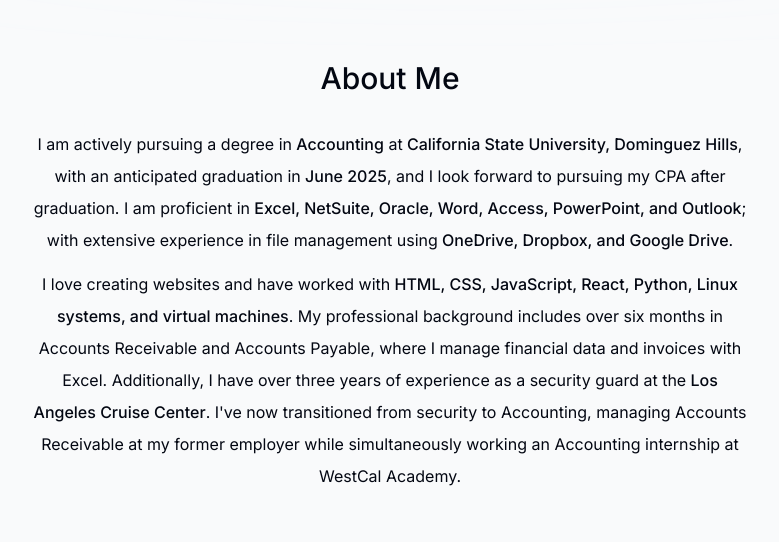
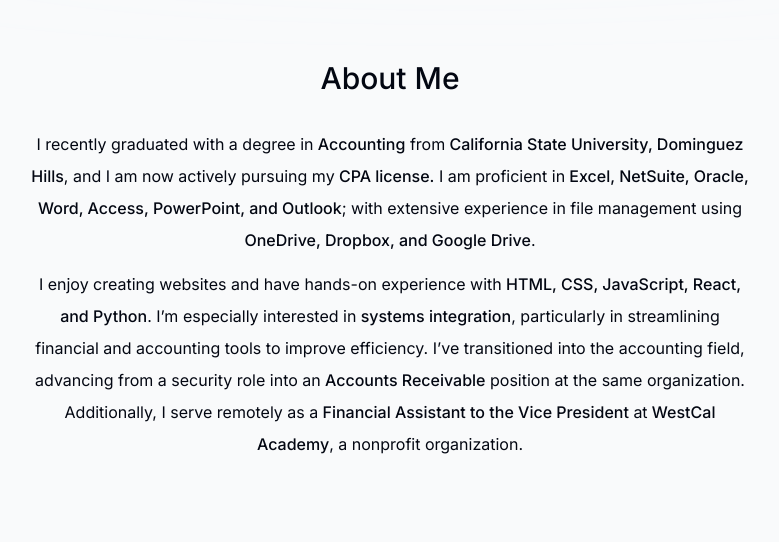
Before and after one commit to Johnny0182/React-Portfolio, a Next.js app: page / in a window 1280 px wide. Shown: the part 860-1402 px from the top of the page, without its empty margins (250-1029 px from the left). Built offline with nearby package versions, Linux system fonts and the light colour scheme; no server answers.

Commit message:
data update

```diff
--- a/components/about.tsx
+++ b/components/about.tsx
@@ -18,19 +18,22 @@ export default function About() {
         >
             <SectionHeading>About Me</SectionHeading>
             <p className="mb-3">
-                I  am actively pursuing a degree in
-                <span className="font-medium"> Accounting</span> at
-                <span className="font-medium"> California State University, Dominguez Hills</span>, with an anticipated graduation in
-                <span className="font-medium"> June 2025</span>, and I look forward to pursuing my CPA after graduation. I am proficient in
+                I recently graduated with a degree in
+                <span className="font-medium"> Accounting</span> from
+                <span className="font-medium"> California State University, Dominguez Hills</span>, and I am now actively pursuing my
+                <span className="font-medium"> CPA license.</span> I am proficient in
                 <span className="font-medium"> Excel, NetSuite, Oracle, Word, Access, PowerPoint, and Outlook</span>; with extensive experience in file management using
                 <span className="font-medium"> OneDrive, Dropbox, and Google Drive</span>.
             </p>
             <p>
-                I love creating websites and have worked with
-                <span className="font-medium"> HTML, CSS, JavaScript, React, Python, Linux systems, and virtual machines</span>. My professional background includes over six months in Accounts Receivable and
-                Accounts Payable, where I manage financial data and invoices with Excel. Additionally, I have over three years of experience as a security guard at the
-                <span className="font-medium"> Los Angeles Cruise Center</span>. I&apos;ve now transitioned from security to Accounting, managing Accounts Receivable at my former employer while simultaneously working
-                an Accounting internship at WestCal Academy.
+                I enjoy creating websites and have hands-on experience with
+                <span className="font-medium"> HTML, CSS, JavaScript, React, and Python</span>. I’m especially interested in
+                <span className="font-medium"> systems integration</span>, particularly in streamlining financial and accounting tools to improve efficiency.
+                I’ve transitioned into the accounting field, advancing from a security role into an
+                <span className="font-medium"> Accounts Receivable</span> position at the same organization.
+                Additionally, I serve remotely as a
+                <span className="font-medium"> Financial Assistant to the Vice President</span> at
+                <span className="font-medium"> WestCal Academy</span>, a nonprofit organization.
             </p>
         </motion.section>
     );
```
